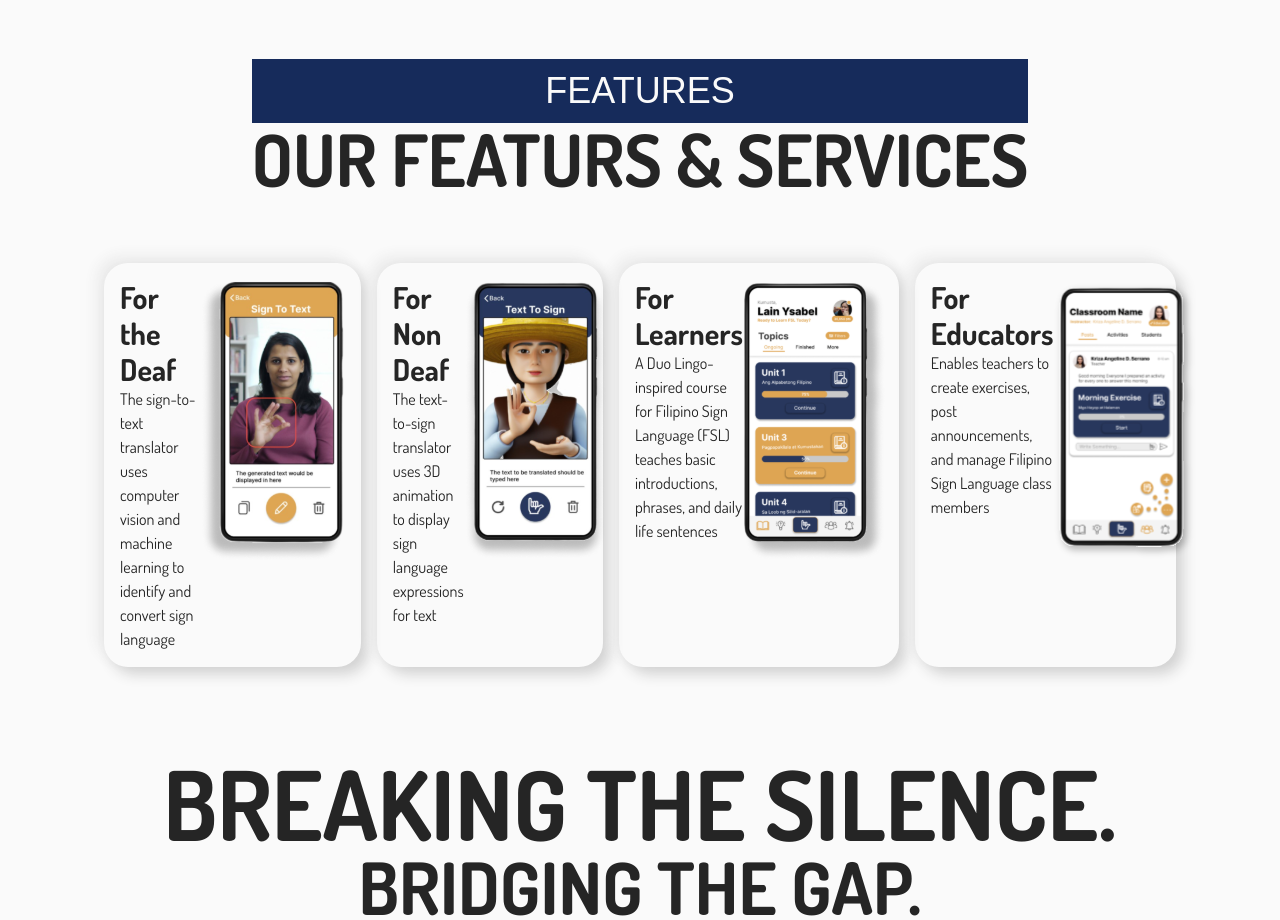
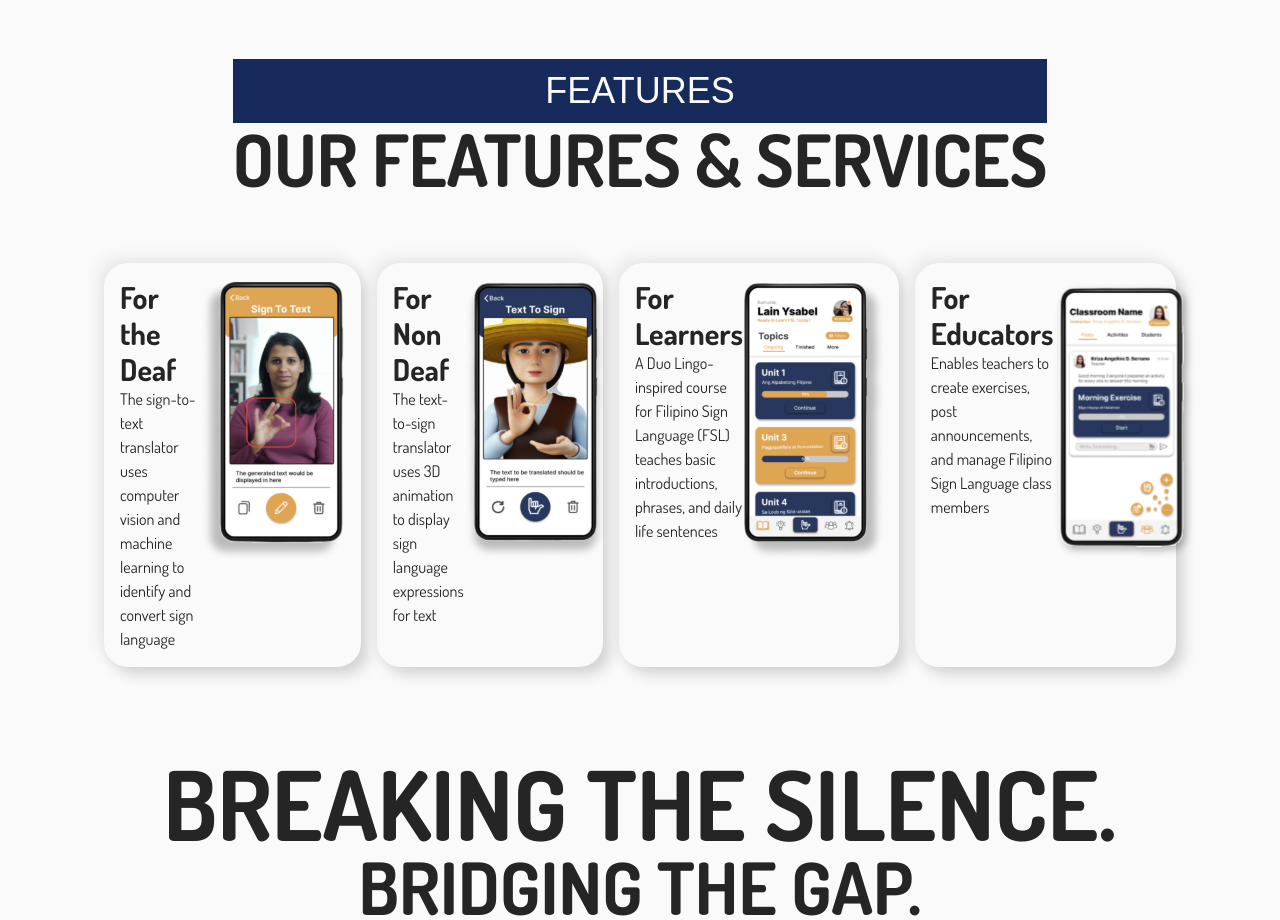
Before and after one commit to sleep-deepfried/kumpas-landing, a Next.js app: page / in a window 1280 px wide. Shown: the part 1460-2380 px from the top of the page. Built offline with nearby package versions, Linux system fonts and the light colour scheme.

Commit message:
fixed mispellings

```diff
--- a/src/components/features.tsx
+++ b/src/components/features.tsx
@@ -8,7 +8,7 @@ const Features = () =>{
                     FEATURES
                 </div>
                 <div className="font-bold text-7xl">
-                    OUR FEATURS & SERVICES
+                    OUR FEATURES & SERVICES
                 </div>
             </div>
 
```
